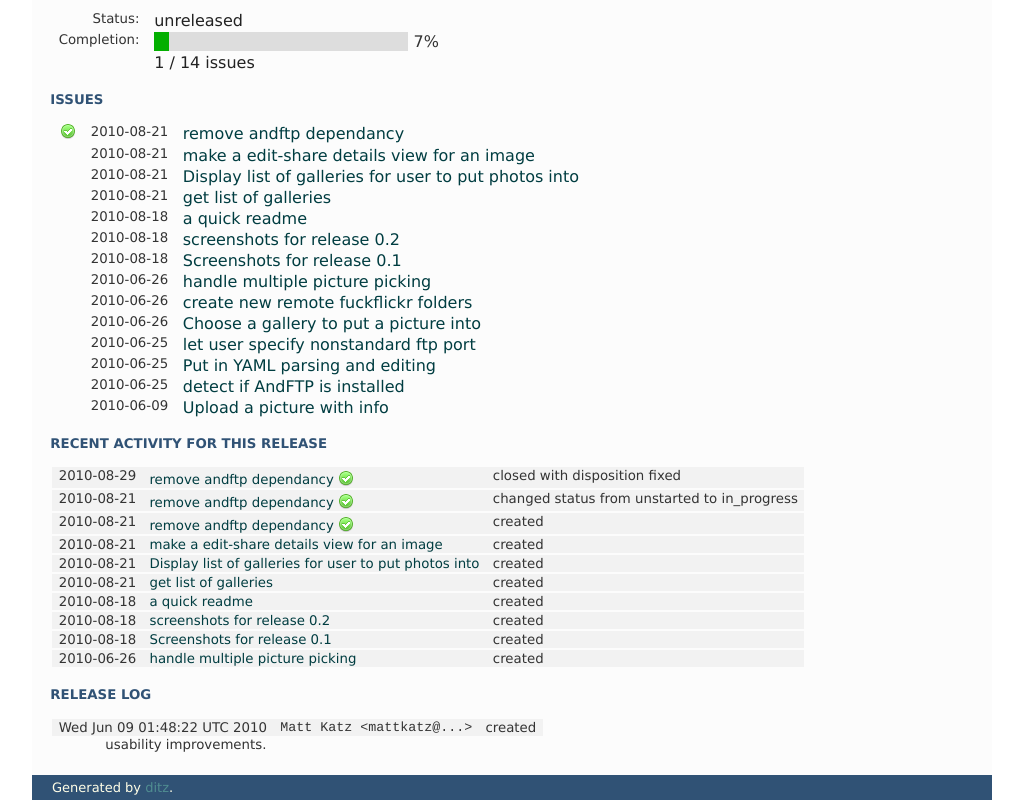
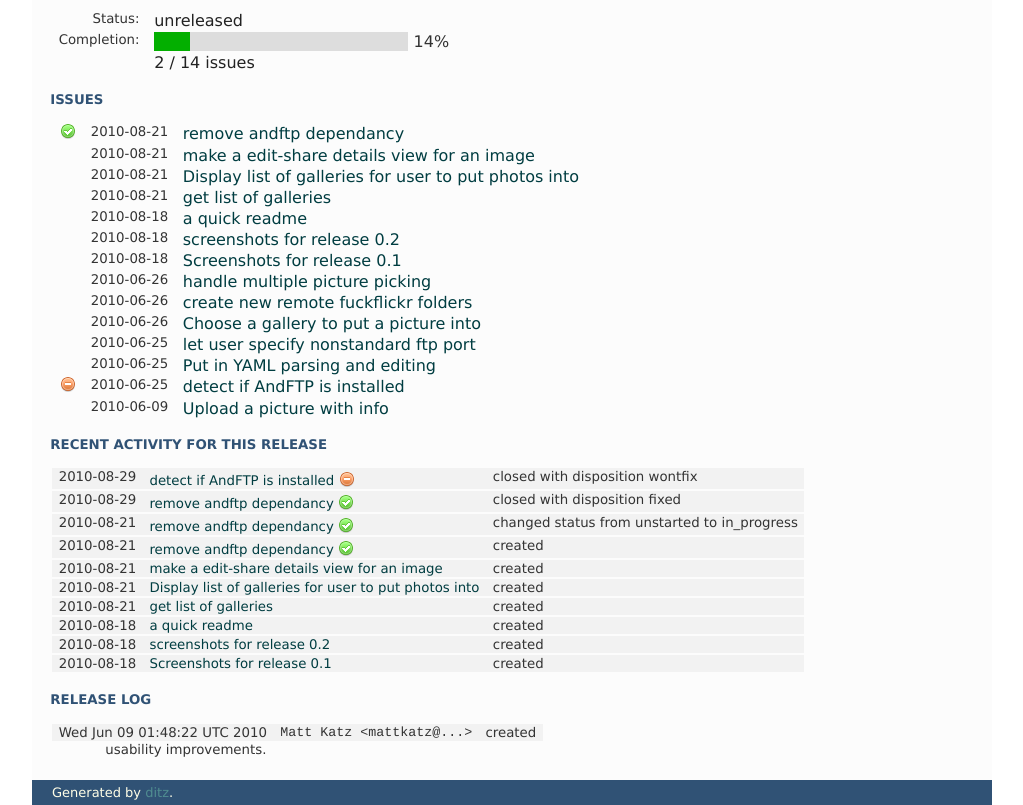
Before and after one commit to mattkatz/FFUploadr, a plain HTML site: page bugs/html/release-0.2.html in a window 1280 px wide. Shown: the part 104-909 px from the top of the page, without its empty margins (128-1151 px from the left). Drawn offline with Linux system fonts and the light colour scheme.

Commit message:
auto committing ditz html files

```diff
--- a/bugs/html/release-0.2.html
+++ b/bugs/html/release-0.2.html
@@ -26,12 +26,12 @@
       <td class="attrname">Completion:</td>
       <td>
 
-      <span class='progress-meter'><span class='progress-meter-done'>&nbsp;&nbsp;&nbsp;</span><span class='progress-meter-undone'>&nbsp;&nbsp;&nbsp;&nbsp;&nbsp;&nbsp;&nbsp;&nbsp;&nbsp;&nbsp;&nbsp;&nbsp;&nbsp;&nbsp;&nbsp;&nbsp;&nbsp;&nbsp;&nbsp;&nbsp;&nbsp;&nbsp;&nbsp;&nbsp;&nbsp;&nbsp;&nbsp;&nbsp;&nbsp;&nbsp;&nbsp;&nbsp;&nbsp;&nbsp;&nbsp;&nbsp;&nbsp;&nbsp;&nbsp;&nbsp;&nbsp;&nbsp;&nbsp;&nbsp;&nbsp;&nbsp;&nbsp;</span></span>
-      7%
+      <span class='progress-meter'><span class='progress-meter-done'>&nbsp;&nbsp;&nbsp;&nbsp;&nbsp;&nbsp;&nbsp;</span><span class='progress-meter-undone'>&nbsp;&nbsp;&nbsp;&nbsp;&nbsp;&nbsp;&nbsp;&nbsp;&nbsp;&nbsp;&nbsp;&nbsp;&nbsp;&nbsp;&nbsp;&nbsp;&nbsp;&nbsp;&nbsp;&nbsp;&nbsp;&nbsp;&nbsp;&nbsp;&nbsp;&nbsp;&nbsp;&nbsp;&nbsp;&nbsp;&nbsp;&nbsp;&nbsp;&nbsp;&nbsp;&nbsp;&nbsp;&nbsp;&nbsp;&nbsp;&nbsp;&nbsp;&nbsp;</span></span>
+      14%
       </td>
     </tr>
     <tr><td></td><td class="attrval">
-      1 / 14 issues
+      2 / 14 issues
     </td></tr>
   </tbody>
 </table>
@@ -162,7 +162,7 @@
     </tr>
 
     <tr>
-      <td>  </td>
+      <td> <img title="won't fix" src="red-check.png" alt="won't fix"/> </td>
       <td class="littledate">2010-06-25</td>
       <td class="issuename">
         <a href="issue-ffa3c5c35befc7f6a582174cdcd3338985d40d29.html">detect if AndFTP is installed</a>
@@ -194,9 +194,27 @@
     <tr class="even-row">
       <td class="date">2010-08-29</td>
       <td class="issuename">
+        <a href="issue-ffa3c5c35befc7f6a582174cdcd3338985d40d29.html">detect if AndFTP is installed</a> <img title="won't fix" src="red-check.png" class="inline-status-image" alt="won't fix"/>
+      </td>
+      <td> closed with disposition wontfix </td>
+    </tr>
+    <tr><td></td></tr>
+
+    <tr class="odd-row">
+      <td class="date">2010-08-29</td>
+      <td class="issuename">
         <a href="issue-3d6ce17ef7d9c710f0a66c767eeed33ca237867f.html">remove andftp dependancy</a> <img title="fixed" src="green-check.png" class="inline-status-image" alt="fixed"/>
       </td>
       <td> closed with disposition fixed </td>
+    </tr>
+    <tr><td></td></tr>
+
+    <tr class="even-row">
+      <td class="date">2010-08-21</td>
+      <td class="issuename">
+        <a href="issue-3d6ce17ef7d9c710f0a66c767eeed33ca237867f.html">remove andftp dependancy</a> <img title="fixed" src="green-check.png" class="inline-status-image" alt="fixed"/>
+      </td>
+      <td> changed status from unstarted to in_progress </td>
     </tr>
     <tr><td></td></tr>
 
@@ -205,14 +223,14 @@
       <td class="issuename">
         <a href="issue-3d6ce17ef7d9c710f0a66c767eeed33ca237867f.html">remove andftp dependancy</a> <img title="fixed" src="green-check.png" class="inline-status-image" alt="fixed"/>
       </td>
-      <td> changed status from unstarted to in_progress </td>
+      <td> created </td>
     </tr>
     <tr><td></td></tr>
 
     <tr class="even-row">
       <td class="date">2010-08-21</td>
       <td class="issuename">
-        <a href="issue-3d6ce17ef7d9c710f0a66c767eeed33ca237867f.html">remove andftp dependancy</a> <img title="fixed" src="green-check.png" class="inline-status-image" alt="fixed"/>
+        <a href="issue-113e0ce743c8128348e9a69e2fad0e5991e592da.html">make a edit-share details view for an image</a>
       </td>
       <td> created </td>
     </tr>
@@ -221,7 +239,7 @@
     <tr class="odd-row">
       <td class="date">2010-08-21</td>
       <td class="issuename">
-        <a href="issue-113e0ce743c8128348e9a69e2fad0e5991e592da.html">make a edit-share details view for an image</a>
+        <a href="issue-7d0f4655a0b1b1b645f8feeef29cb14f90bc6881.html">Display list of galleries for user to put photos into</a>
       </td>
       <td> created </td>
     </tr>
@@ -230,16 +248,16 @@
     <tr class="even-row">
       <td class="date">2010-08-21</td>
       <td class="issuename">
-        <a href="issue-7d0f4655a0b1b1b645f8feeef29cb14f90bc6881.html">Display list of galleries for user to put photos into</a>
+        <a href="issue-a1ab2d19671679a59d13412403ef4bd9b065db6a.html">get list of galleries</a>
       </td>
       <td> created </td>
     </tr>
     <tr><td></td></tr>
 
     <tr class="odd-row">
-      <td class="date">2010-08-21</td>
+      <td class="date">2010-08-18</td>
       <td class="issuename">
-        <a href="issue-a1ab2d19671679a59d13412403ef4bd9b065db6a.html">get list of galleries</a>
+        <a href="issue-30fef52e90df17dff3c2e587eabdd585e8b723ac.html">a quick readme</a>
       </td>
       <td> created </td>
     </tr>
@@ -248,7 +266,7 @@
     <tr class="even-row">
       <td class="date">2010-08-18</td>
       <td class="issuename">
-        <a href="issue-30fef52e90df17dff3c2e587eabdd585e8b723ac.html">a quick readme</a>
+        <a href="issue-a8f91cbfec02486edd57843013572c322e89ed0f.html">screenshots for release 0.2</a>
       </td>
       <td> created </td>
     </tr>
@@ -257,25 +275,7 @@
     <tr class="odd-row">
       <td class="date">2010-08-18</td>
       <td class="issuename">
-        <a href="issue-a8f91cbfec02486edd57843013572c322e89ed0f.html">screenshots for release 0.2</a>
-      </td>
-      <td> created </td>
-    </tr>
-    <tr><td></td></tr>
-
-    <tr class="even-row">
-      <td class="date">2010-08-18</td>
-      <td class="issuename">
         <a href="issue-a75cd6deb1ceb12163756b3b4746acba802be9f9.html">Screenshots for release 0.1</a>
-      </td>
-      <td> created </td>
-    </tr>
-    <tr><td></td></tr>
-
-    <tr class="odd-row">
-      <td class="date">2010-06-26</td>
-      <td class="issuename">
-        <a href="issue-c48c051daa772142d73f8fa6890f45a3c3b458c6.html">handle multiple picture picking</a>
       </td>
       <td> created </td>
     </tr>
```
Also changed, not shown: bugs/html/component-upfuckr.html (+1 -1 lines), bugs/html/index.html (+21 -21 lines), bugs/html/issue-ffa3c5c35befc7f6a582174cdcd3338985d40d29.html (+14 -2 lines), 1 other file.
